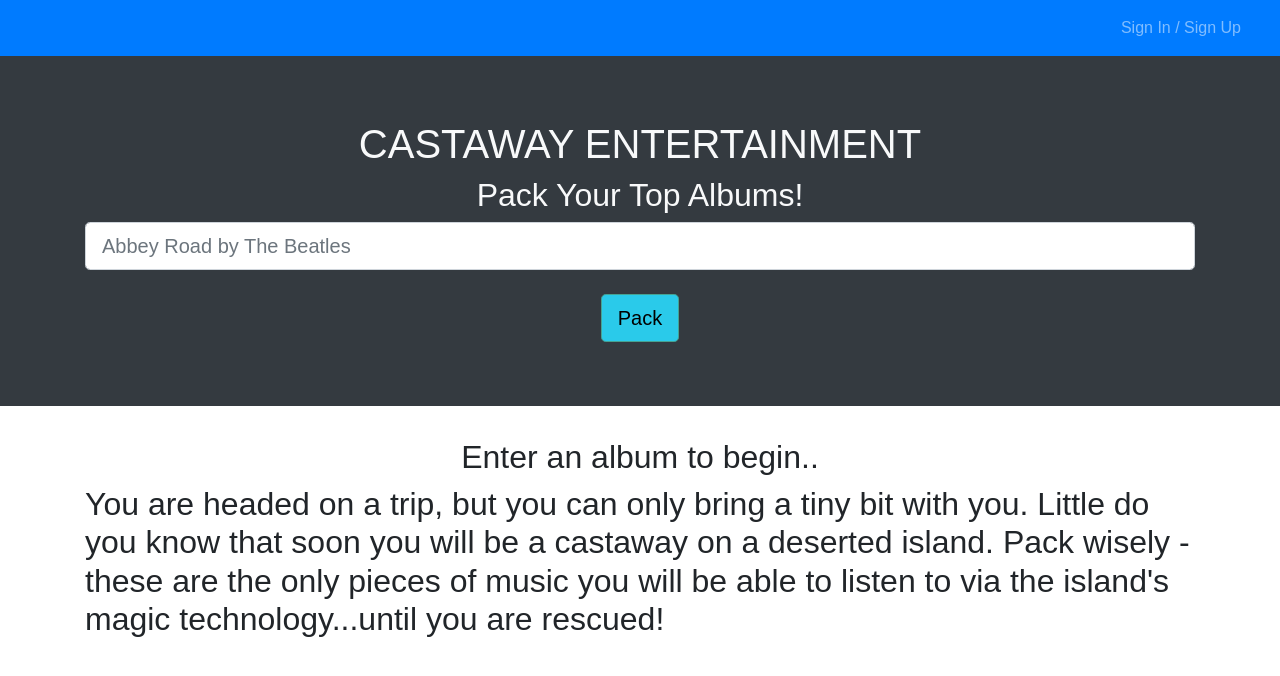
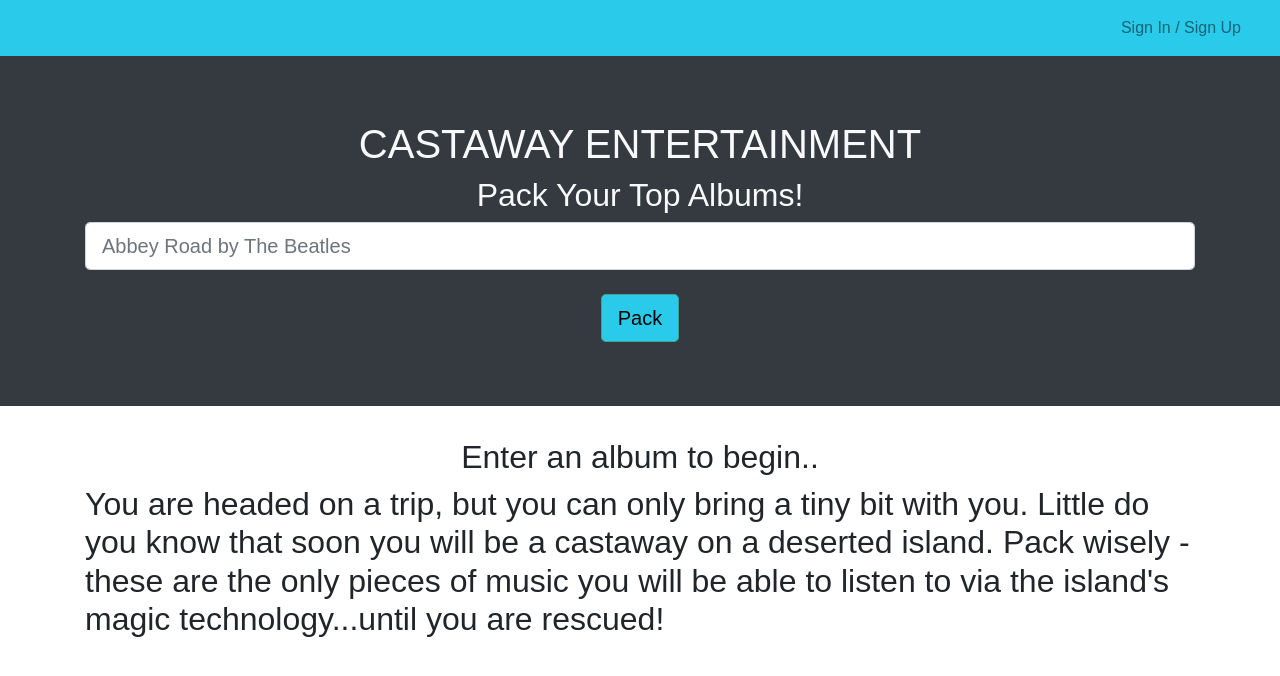
Before and after one commit to stevedev75/castaway-entertainment, a React (Create React App) app in the folder client/: page / in a window 1280 px wide. Shown: the top 676 px of the page. Built offline with nearby package versions, Linux system fonts and the light colour scheme.

Commit message:
change details of navbarjs

```diff
--- a/client/src/components/Navbar.js
+++ b/client/src/components/Navbar.js
@@ -12,24 +12,14 @@ const AppNavbar = () => {
 
   return (
     <>
-      <Navbar bg='primary' variant='dark' expand='lg' color='blue'
-      style={{backgroundColor: '#3b7bf4'}}>
+      <Navbar variant='light' expand='lg'
+        style={{ backgroundColor: '#2acaea', borderColor: '#45A293', color: '#000000' }}>
+
         <Container fluid>
-       {/*}   <Navbar.Brand as={Link} to='/'>
-            Castaway Entertainment
-  </Navbar.Brand> */}
+
           <Navbar.Toggle aria-controls='navbar' />
           <Navbar.Collapse id='navbar'>
             <Nav className='ml-auto'>
-
-{/* remove the search function below and add a form to collect the top 3 songs
-    OR it would probably be better to put 3 forms (albums, movies, TV) in the middle of the page
-    rather than in the actual Navbar) */}
-
- {/*             <Nav.Link as={Link} to='/'>
-                Search For Albums
-</Nav.Link>                       */ }
-
 
 
               {/* if user is logged in show saved 'items' and logout */}
```
